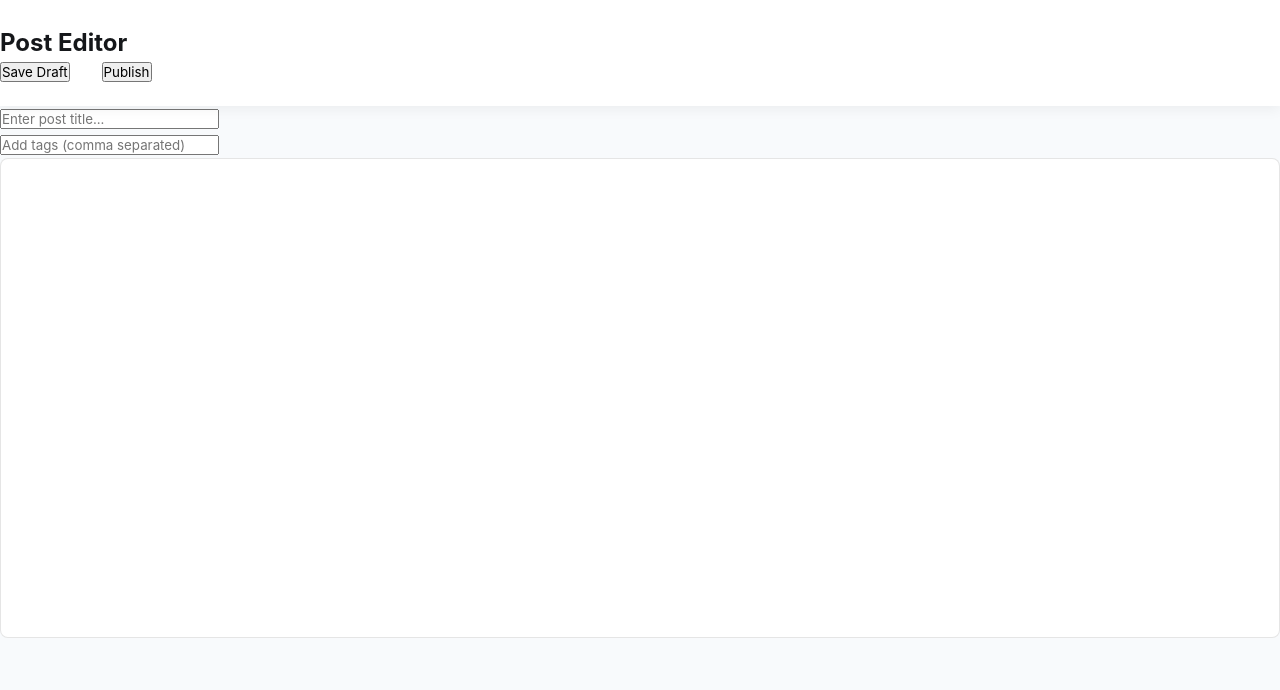
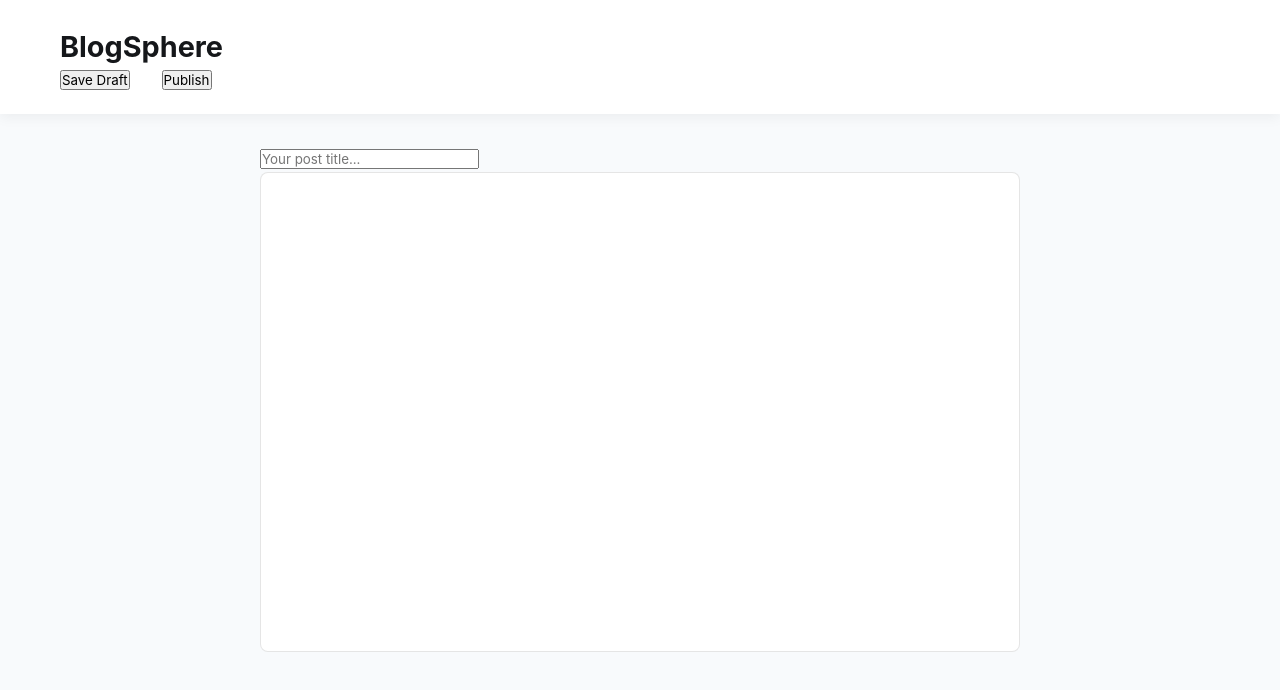
Before and after one commit to MSrikanthkarthikeyan/Hackops, a plain HTML site: page editor.html in a window 1280 px wide. Drawn offline with Linux system fonts and the light colour scheme.

Commit message:
Update editor.html

```diff
--- a/editor.html
+++ b/editor.html
@@ -2,25 +2,24 @@
 <html lang="en">
 <head>
     <meta charset="UTF-8">
-    <title>Post Editor</title>
+    <title>Editor - BlogSphere</title>
     <link rel="stylesheet" href="styles.css">
 </head>
 <body>
     <nav class="navbar">
-        <h1>Post Editor</h1>
-        <div class="nav-links">
-            <button onclick="saveDraft()">Save Draft</button>
-            <button onclick="publishPost()">Publish</button>
+        <div class="container">
+            <a href="/" class="brand">BlogSphere</a>
+            <div class="nav-links">
+                <button onclick="saveDraft()">Save Draft</button>
+                <button onclick="publishPost()">Publish</button>
+            </div>
         </div>
     </nav>
 
-    <div class="editor-container">
-        <input type="text" id="postTitle" placeholder="Enter post title...">
-        <div class="tag-container">
-            <input type="text" id="postTags" placeholder="Add tags (comma separated)">
-        </div>
+    <main class="editor container">
+        <input type="text" id="postTitle" placeholder="Your post title...">
         <div class="editor-content" contenteditable="true"></div>
-    </div>
+    </main>
 
     <script src="app.js"></script>
 </body>
```
